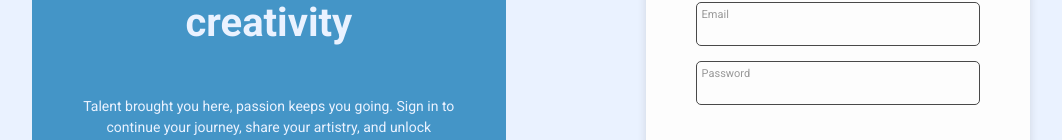
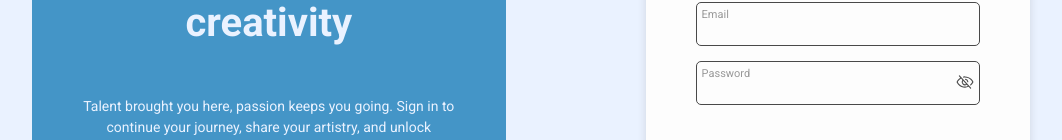
Before and after one commit to DiamondD7/actweb_client, a React (Vite) app: page / in a window 1280 px wide. Shown: the part 309-449 px from the top of the page, without its empty margins (168-1230 px from the left). Built offline with nearby package versions, Linux system fonts and the light colour scheme; no server answers; a web font is replaced by a local one.

Commit message:
added eyepasswordIcon

```diff
--- a/src/components/Login/Login.jsx
+++ b/src/components/Login/Login.jsx
@@ -1,11 +1,12 @@
 import React, { useState } from "react";
-import { CircleNotchIcon } from "@phosphor-icons/react";
+import { CircleNotchIcon, EyeIcon, EyeSlashIcon } from "@phosphor-icons/react";
 import { useNavigate } from "react-router-dom";
 
 import "../../styles/loginstyles.css";
 import { GoogleLogin } from "@react-oauth/google";
 const Login = () => {
   const navigate = useNavigate();
+  const [showPassword, setShowPassword] = useState(false);
   const [isJoinNowClicked, setIsJoinNowClicked] = useState(false);
 
   const handleJoinNowClicked = (e) => {
@@ -58,9 +59,24 @@ const Login = () => {
               <p>Email</p>
               <input type="text" />
             </div>
-            <div className="-form-input__wrapper">
-              <p>Password</p>
-              <input type="password" />
+            <div className="-form-password-input__wrapper">
+              <div style={{ width: "100%" }}>
+                <p>Password</p>
+                <input type={showPassword === false ? "password" : "text"} />
+              </div>
+              <button
+                className="-password-seeIcon-btn"
+                onClick={(e) => {
+                  e.preventDefault();
+                  setShowPassword(!showPassword);
+                }}
+              >
+                {showPassword === false ? (
+                  <EyeSlashIcon size={18} />
+                ) : (
+                  <EyeIcon size={18} />
+                )}
+              </button>
             </div>
 
             <button className="form-submit__btn -btn-dark-">Submit</button>
```
